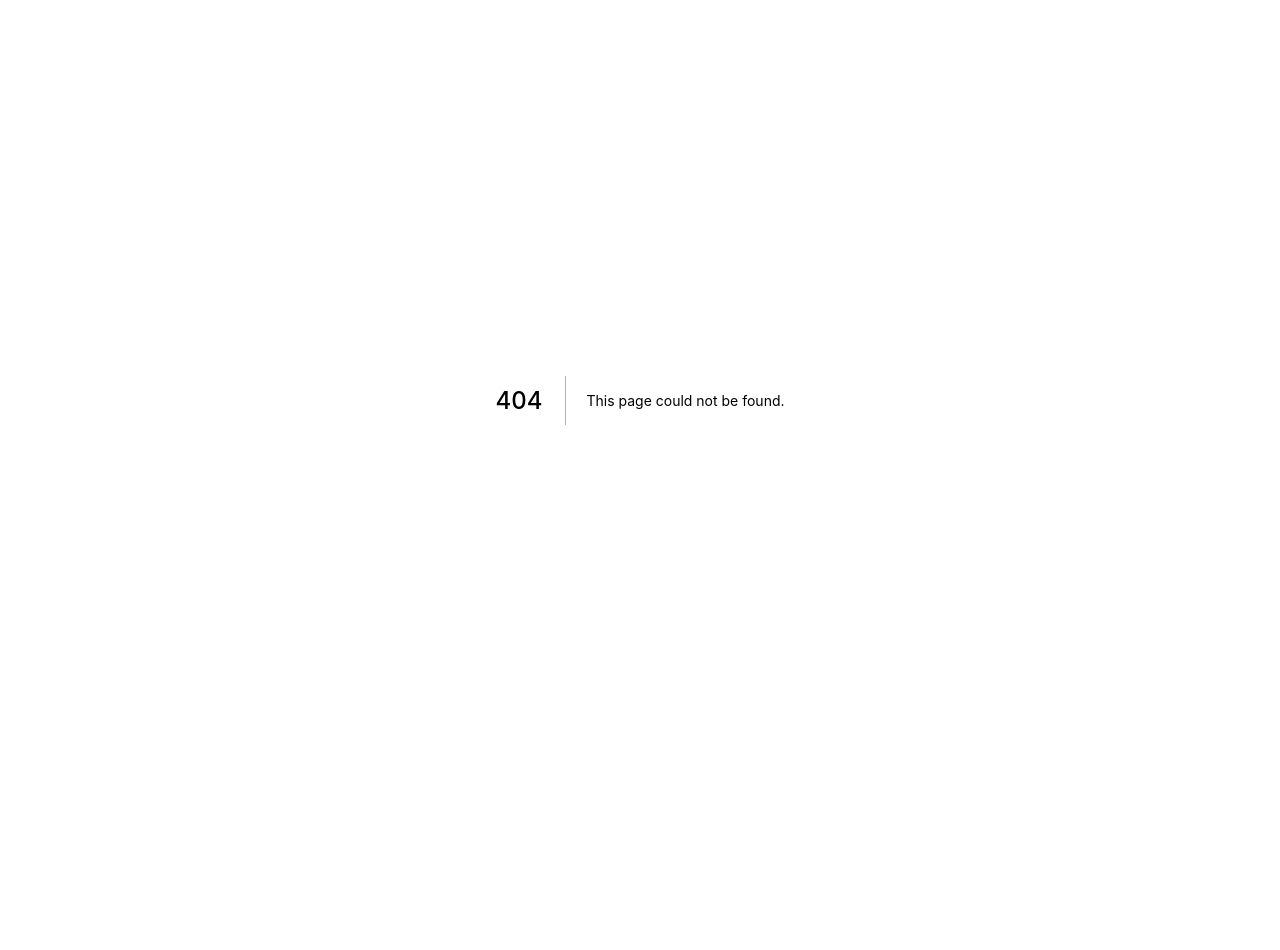
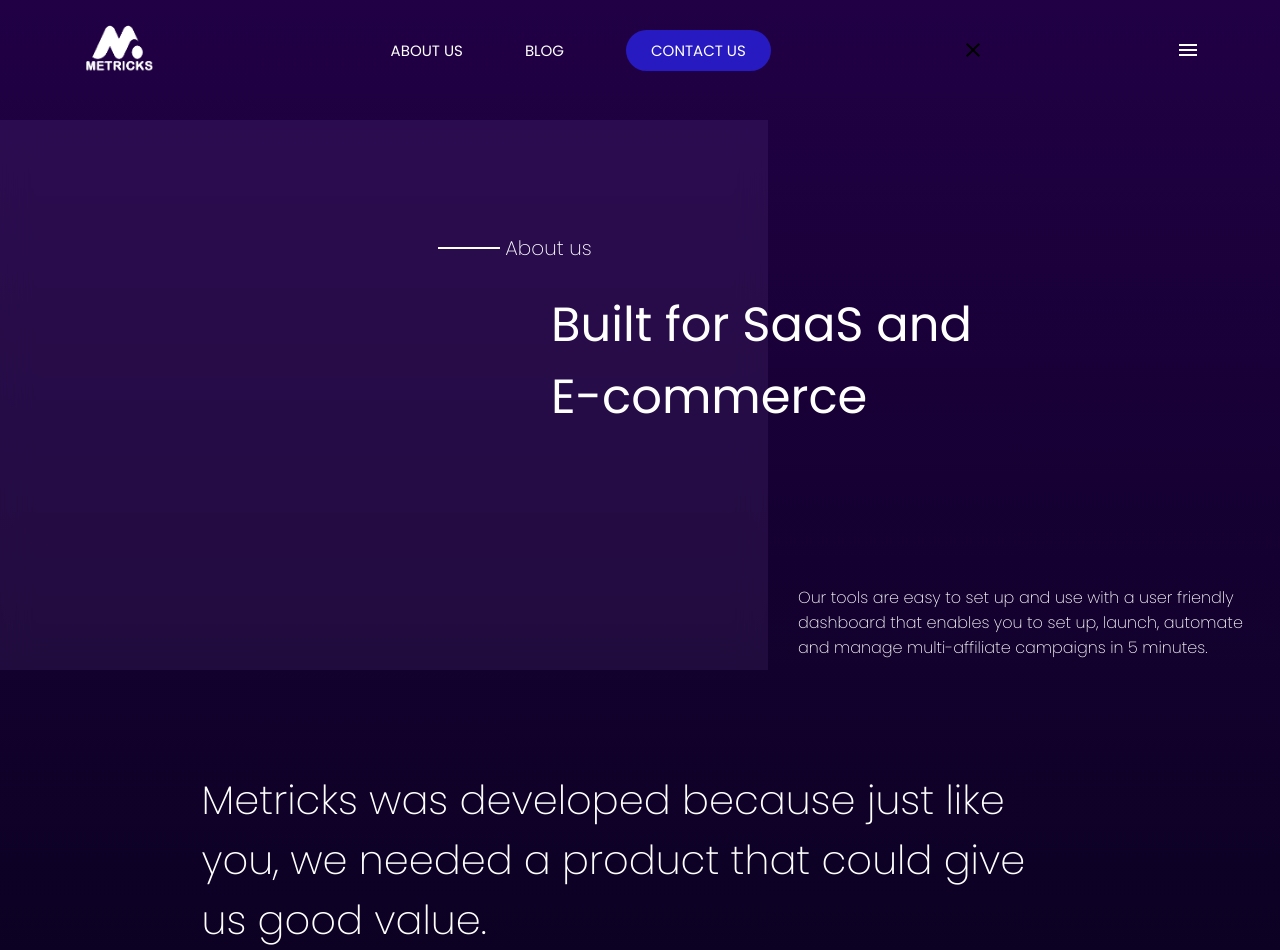
Before and after one commit to lawsonDaniel/paddle-frontend-assessment, a Next.js app: page /about in a window 1280 px wide. Before the commit this address had no page. Before the commit the page ends 800 px from the top, so only its background shows below. Built offline with nearby package versions, Linux system fonts and the light colour scheme.

Commit message:
done with the first and section of the about us

```diff
--- /dev/null
+++ b/component/About/Index.tsx
@@ -0,0 +1,34 @@
+import React from 'react'
+import Nav from '../Nav'
+import Style from '../../styles/about.module.css'
+
+const Index = () => {
+  return (
+    <div className={Style.container}>
+        <Nav/>
+        <div>
+            <section className={Style.section1}>
+            <div className={Style.col1}></div>
+            <div className={Style.col2}>
+            Our tools are easy to set up and use with a user friendly
+             dashboard that enables you to set up,
+             launch, automate and manage multi-affiliate campaigns in 5 minutes.
+            </div>
+                <div className={Style.AboutContainer}>
+                    <div className={Style.AboutHeading}>
+                    <div className={Style.line}>
+                      </div>About us</div>
+                    <div className={Style.HeaderH1}>Built for SaaS and E-commerce</div>
+                </div>
+            </section>
+          <section className={Style.section2}>
+              <div className={Style.section2heading}>
+              Metricks was developed because just like you, we needed a product
+              that could give us good value.</div>
+          </section>
+        </div>
+    </div>
+  )
+}
+
+export default Index
--- a/component/Contact/Index.tsx
+++ b/component/Contact/Index.tsx
@@ -5,7 +5,7 @@ import Router from 'next/router'
 const Index = () => {
   return (
     <div className={Style.container}>
-        <div className={Style.leftContainer}>Image</div>
+        <div className={Style.leftContainer}></div>
         <div className={Style.rightContainer}>
           <div className={Style.header}>
             Hey, we are still in the works, but you can send us a message!
--- a/component/Nav.tsx
+++ b/component/Nav.tsx
@@ -11,9 +11,11 @@ const Nav = () => {
   const[isOpen,setIsOpen]= useState(false)
   return (
     <nav className={Style.nav}>
+      <Link href="/">
         <div className={Style.logoContainer}>
         <Image  src={Logo} alt="logo" className={Style.logo}/>
         </div>
+        </Link>
         <ul className={isOpen ? `${Style.navlink} ${Style.navlinkopen}`: Style.navlink}>
           <li>
             <Link href="/about">
--- a/pages/_app.tsx
+++ b/pages/_app.tsx
@@ -1,25 +1,13 @@
 import '../styles/globals.css'
-import {motion} from 'framer-motion'
+import {AnimatePresence} from 'framer-motion'
 import type { AppProps } from 'next/app'
 
 function MyApp({ Component, pageProps,router }: AppProps) {
   return (
-  <motion.div
-key={router.route}
-  initial="pageInitial"
-  animate="pageAnimate"
-  variants={{
-    pageInitial:{
-      opacity:0
-    },
-    pageAnimate:{
-      opacity: 1
+  <AnimatePresence exitBeforeEnter>
+  <Component {...pageProps} />
+  </AnimatePresence>
 
-    }
-  }}
-  >
-  <Component {...pageProps} />
-  </motion.div>
    )
 }
 
--- /dev/null
+++ b/pages/about.tsx
@@ -0,0 +1,10 @@
+import React from 'react'
+import Index from '../component/About/Index'
+
+const about = () => {
+  return (
+    <Index/>
+  )
+}
+
+export default about
--- /dev/null
+++ b/styles/about.module.css
@@ -0,0 +1,73 @@
+.container{
+    background: linear-gradient(#210045,#0C0123);
+}
+.section1{
+    display:grid;
+    grid-template-columns: 1.5fr 1fr;
+    height:650px;
+    color: #fff;
+}
+.col1{
+    background: rgb(186 137 239 / 9%);
+    opacity: 1;
+    backdrop-filter: blur(16px);
+    -webkit-backdrop-filter: blur(16px);
+    width:100%;
+    height:550px;
+}
+.col2{
+    width: 100%;
+    height: 550px;
+    display: flex;
+    align-items: end;
+    padding: 10px 30px;
+    font-weight: 200;
+}
+.line{
+    width: 62px;
+    height: 2px;
+    background: var(--unnamed-color-ffffff) 0% 0% no-repeat padding-box;
+    border: 1px solid var(--unnamed-color-ffffff);
+    background: #FFFFFF 0% 0% no-repeat padding-box;
+    border: 1px solid #FFFFFF;
+    opacity: 1;
+
+}
+.AboutHeading{
+       display: flex;
+       gap: 5px;
+       align-items: center;
+       position: relative;
+       right: 247px;
+       font-size: 20px;
+       font-weight: 200;
+   }
+
+.HeaderH1{
+    font-size: 48px;
+    width: 422px;
+    font-weight: 400;
+
+}
+.AboutContainer{
+    display: flex;
+    flex-direction: column;
+    gap: 26px;
+    position: absolute;
+    top: 233px;
+    left: 40%;
+    right: 40%;
+    width: 500px;
+    align-items: center;
+}
+.section2{
+    display: flex;
+    justify-content: center;
+}
+.section2heading{
+    color: #fff;
+    font-size: 40px;
+    font-weight: 200;
+    width: 877px;
+
+}
--- a/styles/comingsoon.module.css
+++ b/styles/comingsoon.module.css
@@ -6,6 +6,7 @@
     height: 100px;
     padding: 0 80px;
     margin-bottom: 20px;
+
 
 }
 .navlink{
```
